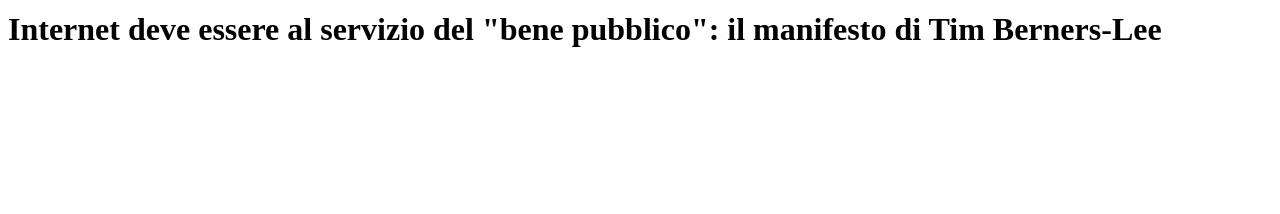
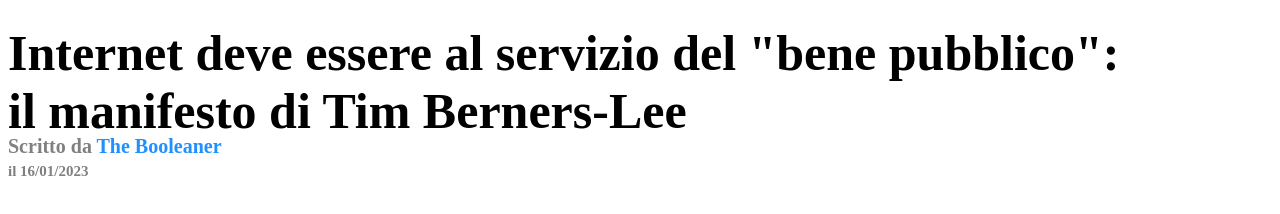
Before and after one commit to SimoneFerrini/html-css-booleaner, a plain HTML site: page index.html in a window 1280 px wide. Shown: the part 198-412 px from the top of the page. Drawn offline with Linux system fonts and the light colour scheme.

Commit message:
scritto-da e data

```diff
--- a/css/style.css
+++ b/css/style.css
@@ -3,6 +3,13 @@
     background-image: url("../img/pattern.png");
     height: 200px;
     margin: -10px;
+}
+
+h1{
+    font-size: 50px;
+    margin-right: 150px;
+    margin-bottom: -5px;
+    color: black;
 }
 
 #logo{
@@ -12,3 +19,17 @@
     padding-left: 20px;
     padding-bottom: 20px;
 }
+
+#data{
+    font-size: 15px;
+}
+
+.scritto-da{
+    color: gray;
+    font-weight: bold;
+    font-size: 20px;
+}
+
+.azzurro{
+    color:dodgerblue;
+}
--- a/index.html
+++ b/index.html
@@ -13,9 +13,21 @@
     </header>
 
     <main>
-        <h1>
-            Internet deve essere al servizio del "bene pubblico": il manifesto di Tim Berners-Lee
-        </h1>
+        <!--Titolo e foto-->
+       <div class="scritto-da">
+        <!--titolo-->
+            <h1>
+                Internet deve essere al servizio del "bene pubblico": il manifesto di Tim Berners-Lee
+            </h1>
+            Scritto da
+            <span class="azzurro">The Booleaner</span> <br>
+            <span id="data">il 16/01/2023</span>
+
+        <!--/titolo-->
+
+
+        </div>
+        <!--titolo e foto-->
     </main>
 
     <footer>
```
